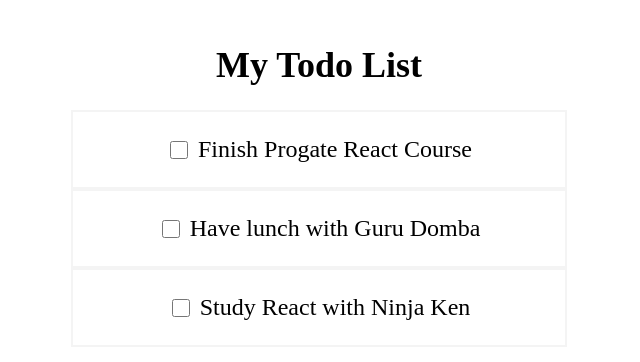
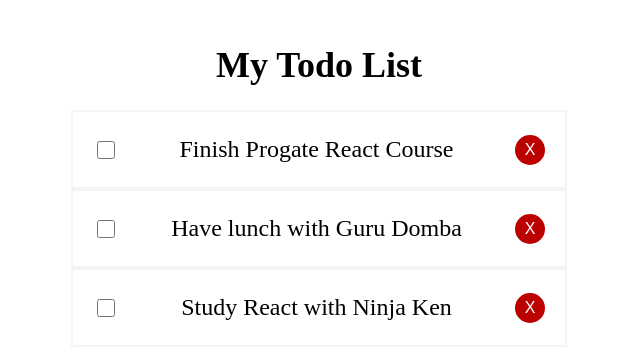
Before and after one commit to rainnasya/progate-react-todo-app, a React (Vite) app: page / in a window 1280 px wide. Shown: the top 362 px of the page, without its empty margins (321-961 px from the left). Built offline with nearby package versions, Linux system fonts and the light colour scheme.

Commit message:
develop delete todo feature

```diff
--- a/src/App.jsx
+++ b/src/App.jsx
@@ -3,16 +3,6 @@
 
 
 function App() {
-  const toggleCompleted = (todoId) => {
-    const updatedTodos = todos.map((todo) => {
-      if (todo.id === todoId) {
-        todo.completed = !todo.completed
-      }
-      return todo
-    })
-    setTodos(updatedTodos)
-  }
-
   const [todos, setTodos] = useState([
     {
       id: 1,
@@ -33,10 +23,33 @@
 
   console.log(todos)
 
+  const toggleCompleted = (todoId) => {
+    const updatedTodos = todos.map((todo) => {
+      if (todo.id === todoId) {
+        todo.completed = !todo.completed
+      }
+      return todo
+    })
+    setTodos(updatedTodos)
+  }
+
+  const deleteTodo = (todoId) => {
+    const updatedTodos = todos.filter((todo) => {
+      if(todo.id !== todoId){
+        return todo
+      }
+    })
+    setTodos(updatedTodos)
+  }
+
   return (
     <div style={styles.container}>
       <h1 style={styles.title}>My Todo List</h1>
-      <Todos todos={todos} toggleCompleted={toggleCompleted} />
+      <Todos
+        todos={todos}
+        toggleCompleted={toggleCompleted}
+        deleteTodo={deleteTodo}
+      />
     </div>
   )
 }
--- a/src/components/TodoItem.jsx
+++ b/src/components/TodoItem.jsx
@@ -1,6 +1,6 @@
 import React from 'react'
 
-const TodoItem = ({ todo, toggleCompleted }) => {
+const TodoItem = ({ todo, toggleCompleted, deleteTodo }) => {
     const getTodoTitleStyle = () => {
         if (todo.completed === true) {
           return { textDecoration: 'line-through' }
@@ -15,7 +15,11 @@
                 style={styles.checkbox}
                 onChange={() => toggleCompleted(todo.id)}
             />
+
             <p style={getTodoTitleStyle()}>{todo.title}</p>
+
+            <button style={styles.button}
+                onClick={() => deleteTodo(todo.id)}> X </button>
         </div>
     )
 }
@@ -25,13 +29,23 @@
         border: '2px solid #f4f4f4',
         fontSize: '24px',
         display: 'flex',
-      justifyContent: 'center',
+        justifyContent: 'space-between',
         alignItems: 'center',
+        padding: '0 20px',
       },
       checkbox: {
-        marginRight: '10px',
         height: '18px',
         width: '18px',
+      },
+      button: {
+        backgroundColor: '#BB0000',
+        color: '#fff',
+        height: '30px',
+        width: '30px',
+        borderRadius: '100%',
+        border: 'none',
+        cursor: 'pointer',
+        fontSize: '16px',
       },
 }
 
```
Lines whose indentation alone changed are shown as unchanged.
